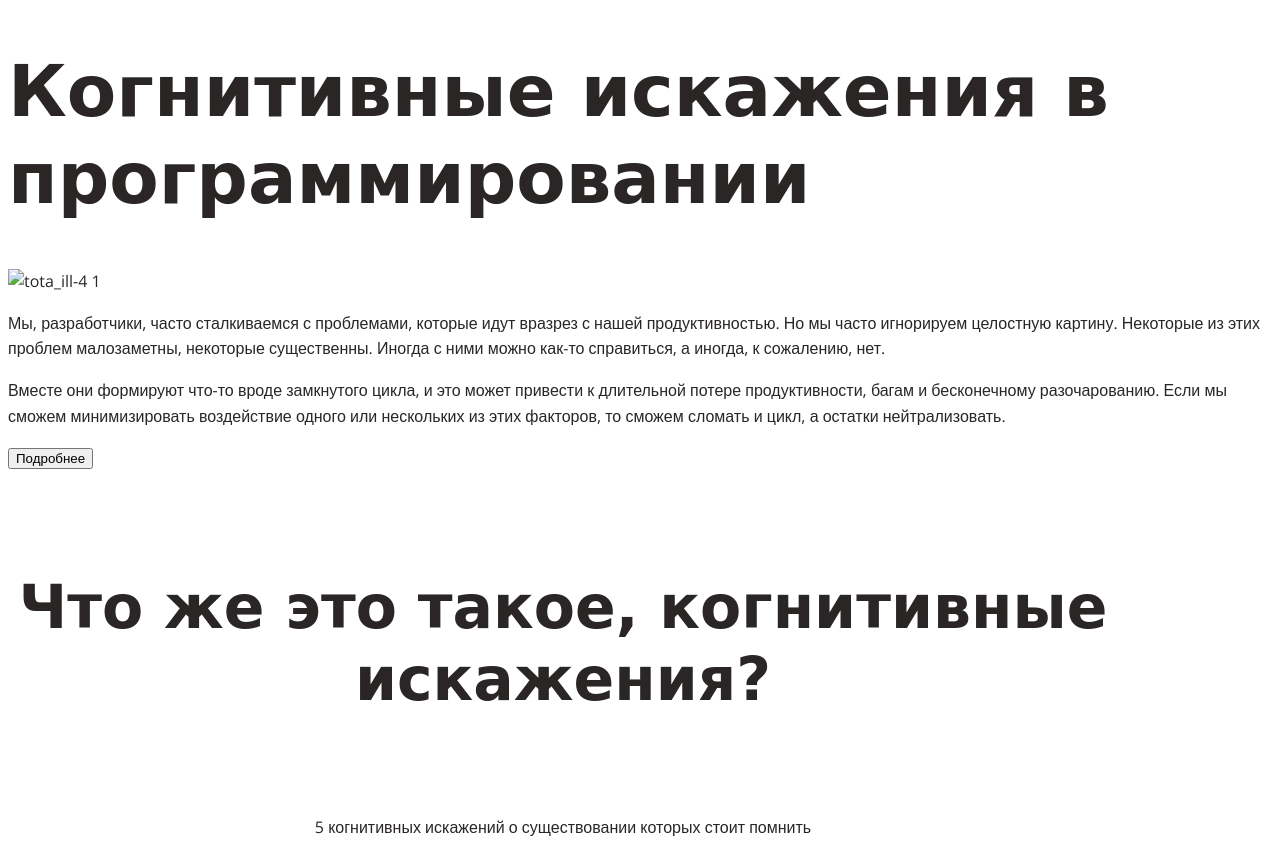
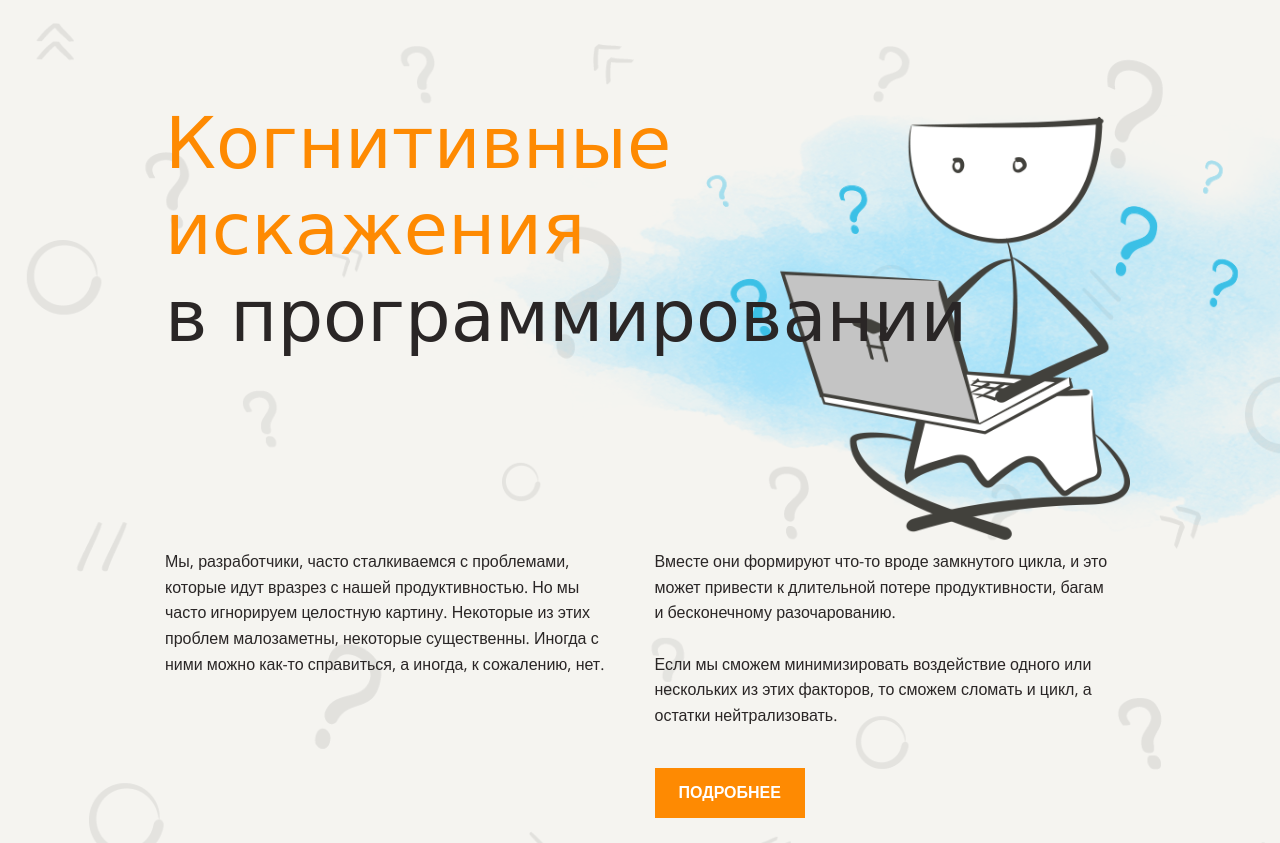
Before and after one commit to Ludmila1990/layout-designer-project-lvl1, a website: page src/index.html in a window 1280 px wide. Shown: the top 843 px of the page. Drawn offline with nearby package versions, Linux system fonts and the light colour scheme; a web font is replaced by a local one.

Commit message:
changes made to files

```diff
--- a/src/index.html
+++ b/src/index.html
@@ -11,15 +11,24 @@
     <link rel="stylesheet" href="styles/style.css">
 </head>
 <body>
-    <header>
-        <h1>Когнитивные искажения в программировании</h1>
-        <div class="tota_ill-4 1">
-            <img src="images/main.png" alt="tota_ill-4 1">
+    <header class="bg-main">
+        <div class="container">
+            <h1>Когнитивные<br>искажения<br><span class="dark">в программировании</span></h1>
+            <img class="img_header" src="../src/styles/images/main.png" alt="Когнитивные искажения">
+            <div class="content">
+            <div class="header-text">
+                <p>Мы, разработчики, часто сталкиваемся с проблемами, которые идут вразрез с нашей продуктивностью. Но мы часто игнорируем целостную картину. Некоторые из этих проблем малозаметны, некоторые существенны. Иногда с ними можно как-то справиться, а иногда, к сожалению, нет.</p>
+            </div>
+            <div class="header-text">
+                <p>Вместе они формируют что-то вроде замкнутого цикла, и это может привести к длительной потере продуктивности, багам и бесконечному разочарованию.
+                <br>
+                <br>
+                Если мы сможем минимизировать воздействие одного или нескольких из этих факторов, то сможем сломать и цикл, а остатки нейтрализовать.</p>
+            <a href="#nav" class="btn">подробнее</a>
+            </div>
         </div>
-        <p>Мы, разработчики, часто сталкиваемся с проблемами, которые идут вразрез с нашей продуктивностью. Но мы часто игнорируем целостную картину. Некоторые из этих проблем малозаметны, некоторые существенны. Иногда с ними можно как-то справиться, а иногда, к сожалению, нет.</p>
-        <p>Вместе они формируют что-то вроде замкнутого цикла, и это может привести к длительной потере продуктивности, багам и бесконечному разочарованию.
-            Если мы сможем минимизировать воздействие одного или нескольких из этих факторов, то сможем сломать и цикл, а остатки нейтрализовать.</p>
-        <button>Подробнее</button>
+        </div>
+
     </header>
 
     <section class="video">
@@ -30,7 +39,7 @@
         </main>
     </section>
 
-    <section class="navigation">
+    <section id="nav">
         <div class="nav_title">
             <p>5 когнитивных искажений о существовании которых стоит помнить</p>
         </div>
@@ -63,7 +72,7 @@
 
     <section class="ikea_effect">
         <div class="ikea_photo">
-            <img src="./images/1.png" alt="11">
+            <img src="../src/styles/images/1.png" alt="11">
         </div>
         <p>Когнитивные искажения</p>
         <h2>Эффект ИКЕА</h2>
@@ -77,7 +86,7 @@
 
     <section class="premature_optimization">
         <div class="optimization_photo">
-            <img src="./images/2.png" alt="12">
+            <img src="../src/styles/images/2.png" alt="12">
         </div>
         <p>Когнитивные искажения</p>
         <h2>Преждевременная оптимизация</h2>
@@ -91,7 +100,7 @@
 
     <section class="distortion_of_novelty">
         <div class="distortion_photo">
-            <img src="./images/3.png" alt="13">
+            <img src="../src/styles/images/3.png" alt="13">
         </div>
         <p>Когнитивные искажения</p>
         <h2>Искажение новизны</h2>
@@ -105,7 +114,7 @@
 
     <section class="hyperbolic_depreciation">
         <div class="hyperbolic_photo">
-            <img src="./images/4.png" alt="14">
+            <img src="../src/styles/images/4.png" alt="14">
         </div>
         <p>Когнитивные искажения</p>
         <h2>Гиперболическое обесценивание</h2>
@@ -119,7 +128,7 @@
 
     <section class="errors_in_planning">
         <div class="errors_photo">
-            <img src="./images/5.png" alt="15">
+            <img src="../src/styles/images/5.png" alt="15">
         </div>
         <p>Когнитивные искажения</p>
         <h2>Ошибка планирования</h2>
--- a/src/styles/scss/app.scss
+++ /dev/null
@@ -1,18 +0,0 @@
-@function rem($value) {
-  $result: ($value / $rem-base) * 1rem;
-
-  @return #{$result};
-}
-
-h1,
-.h1 {
-  font-size: rem(30px);
-
-  @include media("md") {
-    font-size: rem(45px);
-  }
-
-  @include media("lg") {
-    font-size: rem(60px);
-  }
-}
--- a/src/styles/style.css
+++ b/src/styles/style.css
@@ -1,6 +1,11 @@
 /** CSS STYLE **/
 
-html, body {
+* {
+    margin: 0;
+    padding: 0;
+}
+
+body {
     font-family: 'Open Sans', sans-serif;
     font-size: 16px;
     line-height: 1.6em;
@@ -10,10 +15,14 @@ html, body {
 h1, h2, h3 {
     line-height: 1.2em;
     font-family: 'Neucha', cursive;
+    font-weight: 400;
 }
 
 h1 {
     font-size: 72px;
+    text-align: left;
+    z-index: 1;
+    color: #FE8A02;
 }
 
 h2 {
@@ -24,9 +33,79 @@ h3 {
     font-size: 34px;
 }
 
-section {
-    width: 1110px;
-    text-align: center;
-    margin-top: 100px;
-    margin-bottom: 100px;
+header {
+    background: #f5f4f0;
 }
+
+.bg-main {
+    position: relative;
+    overflow: hidden;
+}
+
+.bg-main::before {
+    position: absolute;
+
+    width: 100%;
+    height: 100%;
+
+    background: url(images/background.png);
+    background-repeat: no-repeat;
+    background-size: cover;
+    opacity: 10%;
+
+    content: "";
+}
+
+.dark {
+    color: #2A2626;
+}
+
+.container {
+    position: relative;
+
+    display: flex;
+    flex-wrap: wrap;
+    justify-content: space-between;
+
+    padding-top: 100px;
+    padding-bottom: 100px;
+    padding-left: 165px;
+    padding-right: 166px;
+}
+
+.img_header {
+    position: absolute;
+
+    height: 525px;
+    top: 55px;
+    right: -270px;
+}
+
+.content {
+    display: flex;
+
+}
+
+.header-text {
+    flex-basis: 50%;
+    margin-top: 190px;
+}
+
+.header-text:nth-child(1) {
+    margin-right: 30px;
+}
+
+.btn {
+    display: inline-block;
+    background: #FE8A02;
+    margin-top: 40px;
+    padding: 12px 24px 12px 24px;
+    color: #fff;
+    text-decoration: none;
+    font-weight: 700;
+    text-transform: uppercase;
+}
+
+.btn:hover {
+    background: #EA7600;
+}
```
Also changed, not shown: src/styles/images/1.png (renamed from images/1.png), src/styles/images/2.png (renamed from images/2.png), src/styles/images/3.png (renamed from images/3.png), src/styles/images/4.png (renamed from images/4.png), src/styles/images/5.png (renamed from images/5.png), src/styles/images/background.png (renamed from images/background.png), src/styles/images/main.png (renamed from images/main.png), src/styles/images/send.svg (renamed from images/send.svg).
